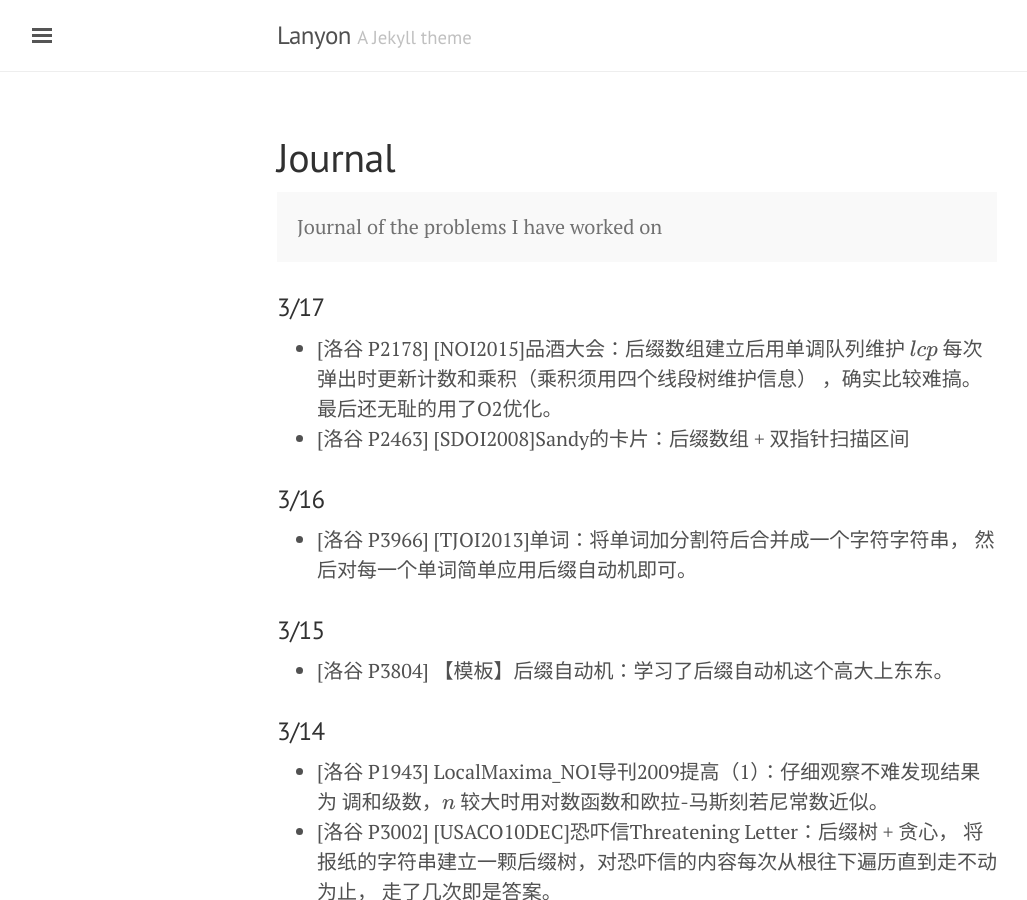
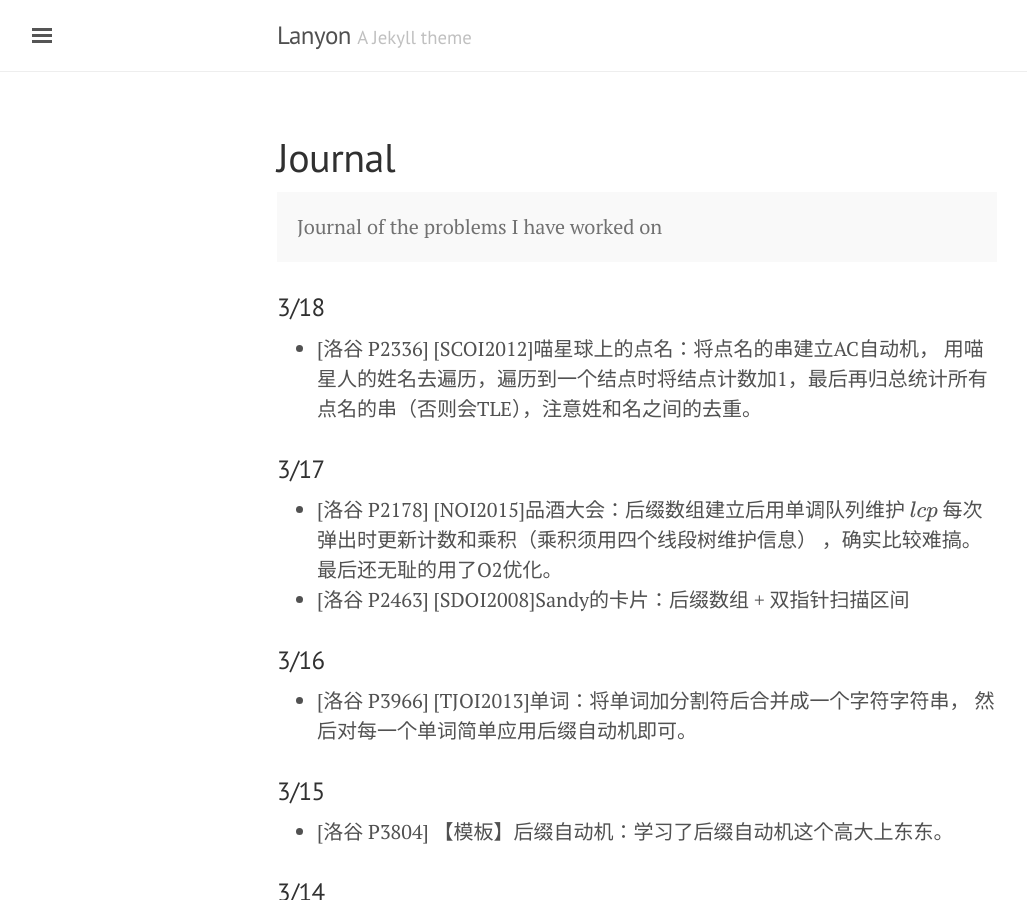
Before and after one commit to atubo/online-judge, a Jekyll site: the page built from docs/journal.md, in a window 1280 px wide and 900 px high. Shown: the whole window, without its empty margins (3-1030 px from the left). Built offline with Jekyll 4.4.1, drawn with Linux system fonts in a browser that asks for light colours; formulas are drawn with MathJax 3.

Commit message:
[Luogu P2336] [SCOI2012]喵星球上的点名

```diff
--- a/docs/journal.md
+++ b/docs/journal.md
@@ -6,6 +6,11 @@ title: Journal
 <p class="message">
 Journal of the problems I have worked on
 </p>
+
+### 3/18
+* [洛谷 P2336] [SCOI2012]喵星球上的点名：将点名的串建立AC自动机，
+用喵星人的姓名去遍历，遍历到一个结点时将结点计数加1，最后再归总统计所有
+点名的串（否则会TLE），注意姓和名之间的去重。
 
 ### 3/17
 * [洛谷 P2178] [NOI2015]品酒大会：后缀数组建立后用单调队列维护 $lcp$
```
Also changed, not shown: 1 other file.
